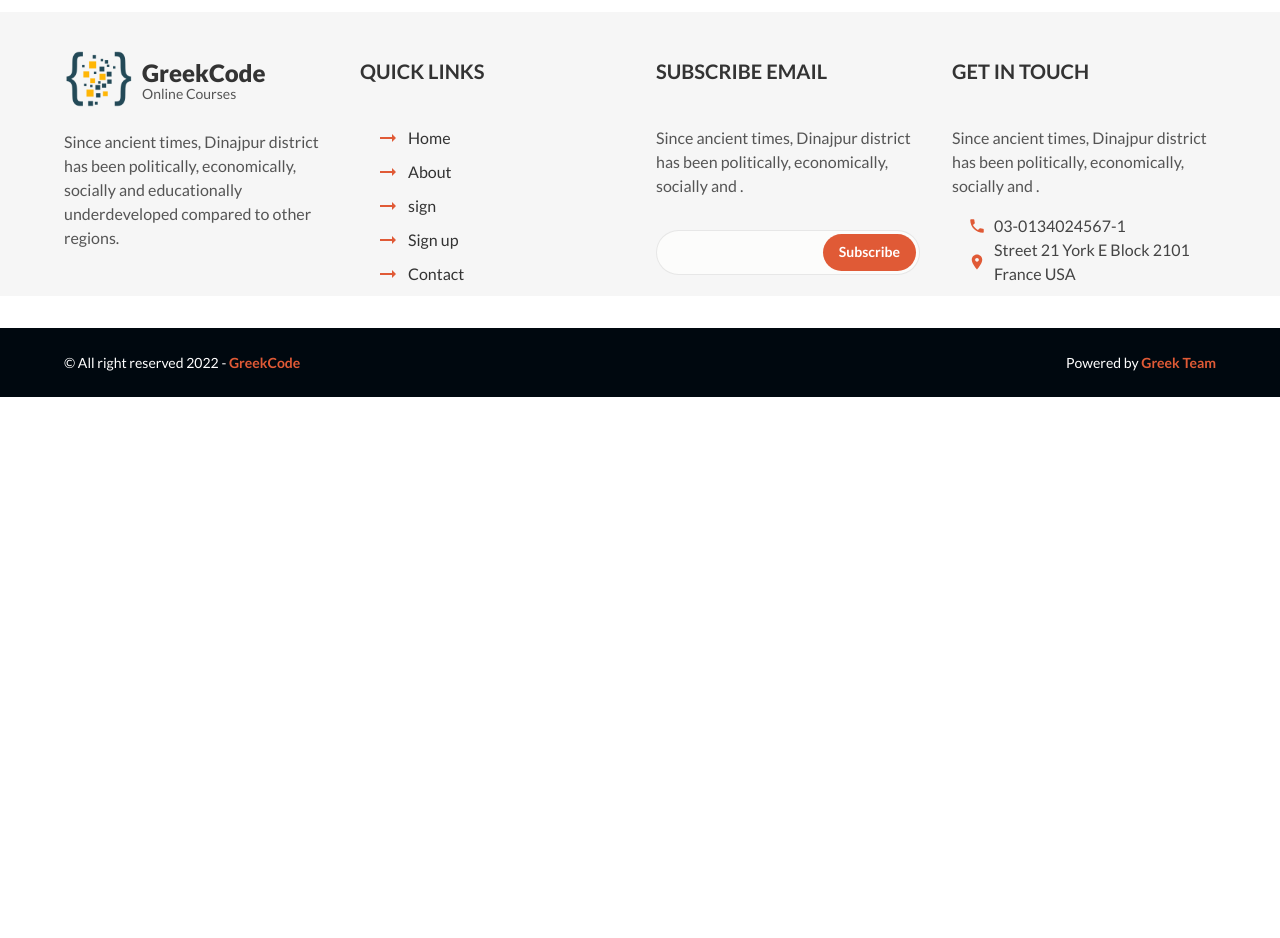
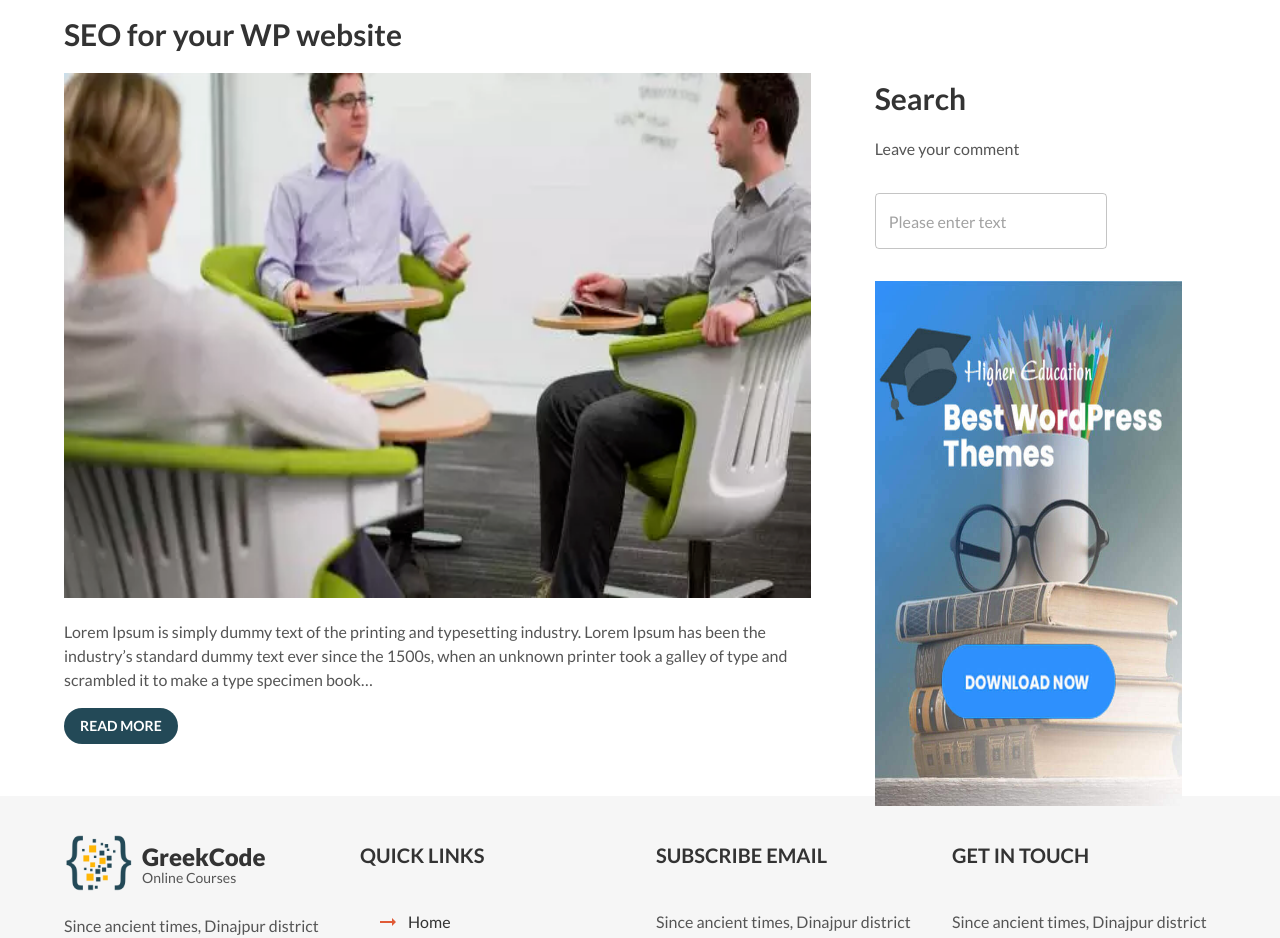
Before and after one commit to ferdousr3/school-management, a React (Create React App) app: page /blog in a window 1280 px wide. Shown: the part 340-1278 px from the top of the page. Before the commit the page ends 800 px from the top, so only its background shows below. Built offline with nearby package versions, Linux system fonts and the light colour scheme; no server answers.

Commit message:
#8 Blog part one structure

```diff
--- a/src/Routes/AppRoutes.tsx
+++ b/src/Routes/AppRoutes.tsx
@@ -22,7 +22,7 @@ const AppRoutes = () => {
           <Route index element={<Home />} />
           <Route path="/about" element={<About />} />
           <Route path="/blog" element={<Blogs />} />
-          <Route path="/contact" element={<Contact />} />
+           <Route path="/contact" element={<Contact />} />
           <Route path="/login" element={<Login />} />
           <Route path="/signUp" element={<SignUp />} />
         </Route>
--- a/src/data/data.tsx
+++ b/src/data/data.tsx
@@ -91,6 +91,7 @@ const data = {
   ],
   about: {
     description: `Since ancient times, Dinajpur district has been politically, economically, socially and educationally underdeveloped compared to other regions. Dinajpur has been situated as an unbroken township since ancient times at the north-western edge of Barendra land. We get a lot of information about the educational system of Dinajpur during the Hindu period. Although there are no obstacles in the field of education for the Brahmins of Dinajpur, a large population here has been out of formal education for a long time due to the fact that the local tribals are considered very low-born.`,
+
     items: [
       {
         id: 1,
@@ -128,6 +129,9 @@ const data = {
           "Since ancient times, Dinajpur district has been politically, economically, socially and educationally.",
       },
     ],
+  },
+  blog: {
+    description: `Lorem Ipsum is simply dummy text of the printing and typesetting industry. Lorem Ipsum has been the industry’s standard dummy text ever since the 1500s, when an unknown printer took a galley of type and scrambled it to make a type specimen book…`
   },
   contactDetails: [
     {
--- /dev/null
+++ b/src/pages/Blogs/Blog.tsx
@@ -0,0 +1,70 @@
+import React from "react";
+import {
+  Container,
+  Grid,
+  Box,
+  Typography,
+  Button,
+  FormControl,
+  OutlinedInput,
+} from "@mui/material";
+import seoImage from "../../assets/Blog/seo.png";
+import addImage from "../../assets/Blog/we.jpg";
+import data from "../../data/data";
+const Blog = () => {
+  return (
+    <>
+      <Box sx={{ py: { sm: "4rem", xs: "2rem" } }}>
+        <Container>
+          <Grid container spacing={8}>
+            <Grid item xs={12} md={8}>
+              <>
+              <Typography variant="sectionTitle" component="h1">
+                SEO for your WP website
+              </Typography>
+              <Typography
+                variant="description"
+                component="p"
+                sx={{ pt: "1rem" }}
+              ></Typography>
+
+              <img src={seoImage} alt="blog" width="100%" height="80%" />
+              <Typography
+                variant="description"
+                component="p"
+                // sx={{ pt: "1rem" }}
+                sx={{ py: { sm: "1rem", xs: "1rem" } }}
+              >
+                {data.blog.description}
+              </Typography>
+              <Button variant="contained">READ MORE</Button>
+              </>
+            </Grid>
+            <Grid item xs={12} md={4} justifyContent="center">
+              <Typography variant="sectionTitle" component="h1"
+              sx={{ mt: { sm: "4rem", xs: "8rem", md: '4rem' } }}
+              >
+                Search
+              </Typography>
+              <Typography
+                variant="description"
+                component="p"
+                sx={{ pt: "1rem" }}
+              >
+                Leave your comment
+              </Typography>
+              <FormControl sx={{ width: "25ch", my: "2rem" }}>
+                <OutlinedInput placeholder="Please enter text" />
+                {/* <MyFormHelperText /> */}
+              </FormControl>
+              <img src={addImage} alt="blog" width="90%" height="80%"
+              />
+            </Grid>
+          </Grid>
+        </Container>
+      </Box>
+    </>
+  );
+};
+
+export default Blog;
--- a/src/pages/Blogs/Blogs.tsx
+++ b/src/pages/Blogs/Blogs.tsx
@@ -1,6 +1,7 @@
 import React from 'react';
 import PageDetails from "../../common/PageDetails/PageDetails";
 import PageTitle from "../../common/PageTitle/PageTitle";
+import Blog from './Blog';
 
 const Blogs = () => {
     return (
@@ -10,6 +11,7 @@ const Blogs = () => {
         <PageDetails title="Blog" />
         <section>
           {/* <AboutInstitution /> */}
+          <Blog />
         </section>
         <section>
           {/* <OurVision /> */}
```
Also changed, not shown: src/assets/Blog/seo.png (added), src/assets/Blog/we.jpg (added).
